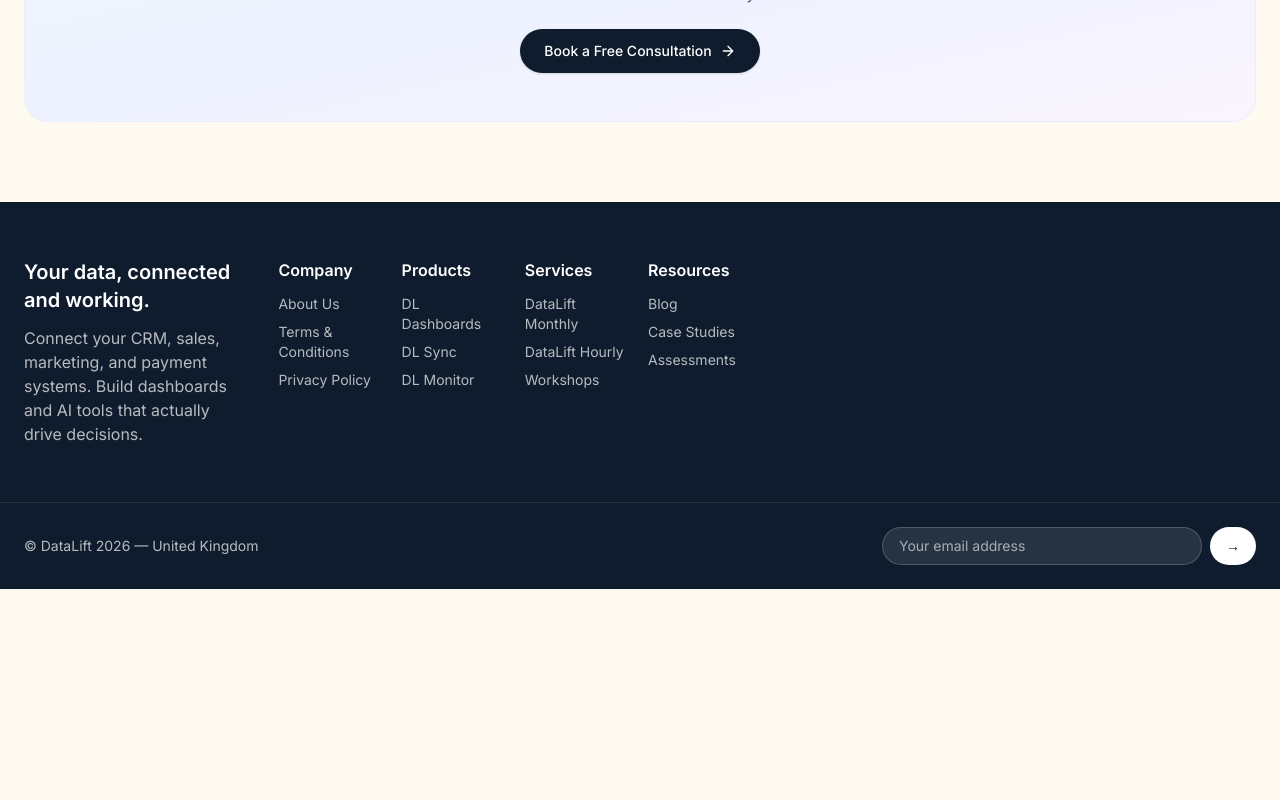
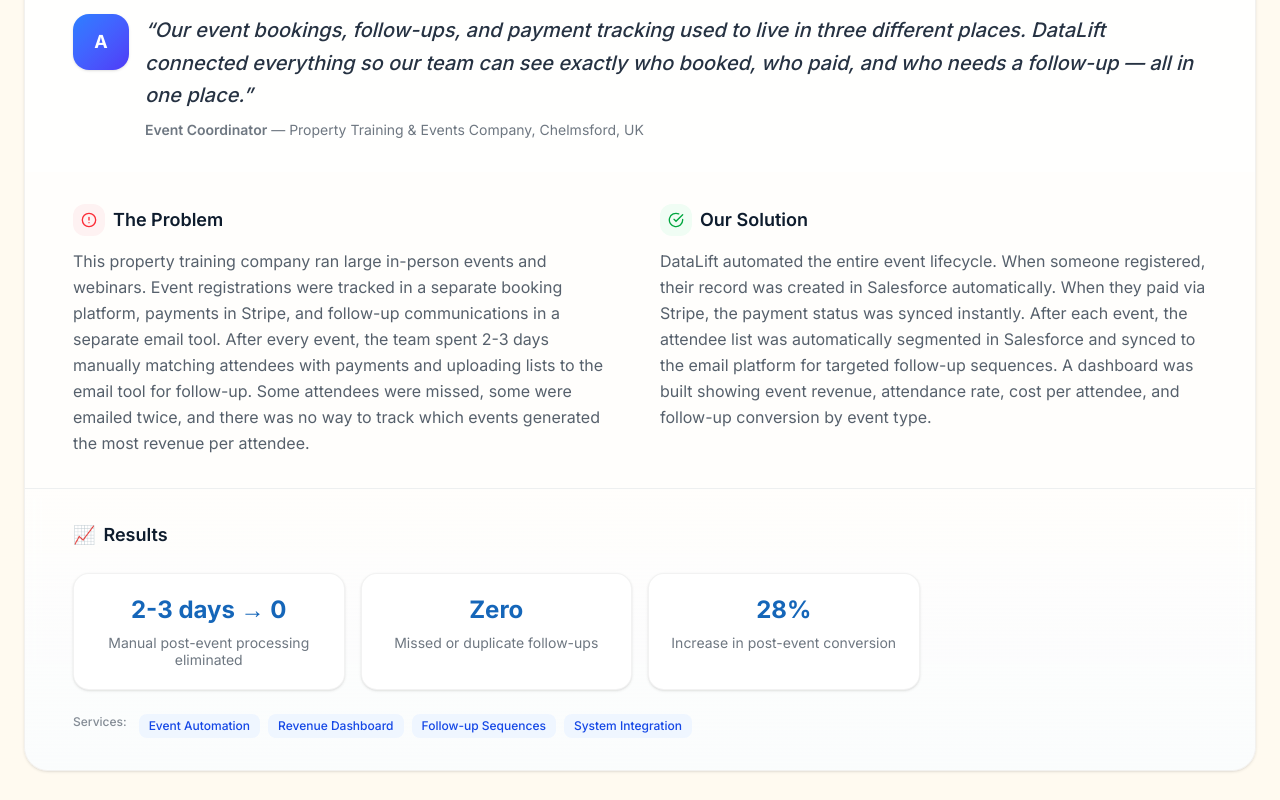
Before and after one commit to mehrdadie/xray-clone, a Next.js app: page /case-studies in a window 1280 px wide. Shown: the part 3580-4380 px from the top of the page. Before the commit the page ends 4169 px from the top, so only its background shows below. Built offline with nearby package versions, Linux system fonts and the light colour scheme.

Commit message:
Add 5 more case studies based on prospect types, fix mobile: smaller stats bar text, lg breakpoint for 4-col results grid

```diff
--- a/app/case-studies/page.tsx
+++ b/app/case-studies/page.tsx
@@ -69,6 +69,112 @@
     tools: ['Salesforce', 'Chargebee', 'n8n'],
     services: ['Real-time Dashboards', 'Revenue Analytics', 'Churn Alert Automation', 'System Integration'],
   },
+  {
+    id: 'property-events-chelmsford',
+    company: 'Property Training & Events Company',
+    location: 'Chelmsford, UK',
+    industry: 'Property Education & Events',
+    author: 'Event Coordinator',
+    avatar: 'A',
+    quote:
+      "Our event bookings, follow-ups, and payment tracking used to live in three different places. DataLift connected everything so our team can see exactly who booked, who paid, and who needs a follow-up — all in one place.",
+    problem:
+      "This property training company ran large in-person events and webinars. Event registrations were tracked in a separate booking platform, payments in Stripe, and follow-up communications in a separate email tool. After every event, the team spent 2-3 days manually matching attendees with payments and uploading lists to the email tool for follow-up. Some attendees were missed, some were emailed twice, and there was no way to track which events generated the most revenue per attendee.",
+    solution:
+      "DataLift automated the entire event lifecycle. When someone registered, their record was created in Salesforce automatically. When they paid via Stripe, the payment status was synced instantly. After each event, the attendee list was automatically segmented in Salesforce and synced to the email platform for targeted follow-up sequences. A dashboard was built showing event revenue, attendance rate, cost per attendee, and follow-up conversion by event type.",
+    results: [
+      { metric: '2-3 days → 0', label: 'Manual post-event processing eliminated' },
+      { metric: 'Zero', label: 'Missed or duplicate follow-ups' },
+      { metric: '28%', label: 'Increase in post-event conversion' },
+    ],
+    tools: ['Salesforce', 'Stripe', 'Email Platform', 'n8n'],
+    services: ['Event Automation', 'Revenue Dashboard', 'Follow-up Sequences', 'System Integration'],
+  },
+  {
+    id: 'sales-training-reading',
+    company: 'UK Sales Training Company',
+    location: 'Reading, UK',
+    industry: 'Sales Training & Coaching',
+    author: 'Head of Operations',
+    avatar: 'K',
+    quote:
+      "We deliver training to hundreds of delegates each month. DataLift built a system that tracks every delegate from booking to completion, automatically sends certificates, and gives us a dashboard of training impact per client. It saved us a full-time admin role.",
+    problem:
+      "A UK sales training company delivered open courses and in-house training to hundreds of delegates per month. Bookings were managed in a CRM, but delegate attendance, course completion, and certificate issuance were all tracked manually in spreadsheets. The team couldn't answer basic questions like 'what's our completion rate?' or 'which clients have pending training credits?' without spending days cross-referencing spreadsheets. Certificate issuance was manual and error-prone.",
+    solution:
+      "DataLift built an automated delegate tracking system connected to the CRM. When a delegate booked, a training record was auto-created. Attendance was tracked via a simple check-in form, and completion status automatically triggered certificate generation via an email automation. A dashboard showed live completion rates, training credits remaining per client, and revenue per training programme. Monthly admin work was reduced to near zero.",
+    results: [
+      { metric: '1 FTE', label: 'Admin role reallocated to higher-value work' },
+      { metric: 'Auto', label: 'Certificate issuance (was manual)' },
+      { metric: '95%', label: 'Course completion tracking accuracy' },
+      { metric: '100+', label: 'Delegates auto-tracked per month' },
+    ],
+    tools: ['CRM', 'Google Sheets', 'Email Platform', 'n8n'],
+    services: ['Delegate Tracking System', 'Certificate Automation', 'Training Dashboard', 'System Integration'],
+  },
+  {
+    id: 'wealth-education-webinars',
+    company: 'Wealth Education Company',
+    location: 'UK-wide',
+    industry: 'Wealth & Property Education',
+    author: 'Marketing Manager',
+    avatar: 'W',
+    quote:
+      "We run webinars every week, but we never knew which ones actually drove sales. DataLift connected our webinar platform to our CRM and payment system so we can finally see the full journey from attendee to paying customer.",
+    problem:
+      "This wealth education company ran weekly webinars to attract new customers. Webinar registrations were in Zoom, leads in Salesforce, and payments in Chargebee — but no system connected them. The marketing team couldn't answer 'which webinars produce the most paying customers?' or 'how long does it take from webinar attendance to purchase?' Budget was being spent on webinars with no visibility into ROI.",
+    solution:
+      "DataLift built a webinar-to-revenue pipeline. Webinar registrations from Zoom were automatically synced to Salesforce as leads. When a lead made a purchase through Chargebee, the system traced it back to the specific webinar they attended. A dashboard showed webinar attendance → purchase conversion rate, average time-to-purchase per webinar topic, and revenue attributed to each webinar. The marketing team could now see which topics drove the highest-value sales.",
+    results: [
+      { metric: 'Full funnel', label: 'Webinar-to-revenue attribution' },
+      { metric: '3.2x', label: 'ROI on top-performing webinar topics' },
+      { metric: '48 hrs', label: 'Average time from webinar to purchase (was unknown)' },
+    ],
+    tools: ['Zoom', 'Salesforce', 'Chargebee', 'n8n'],
+    services: ['Webinar Attribution', 'Revenue Dashboard', 'Lead-to-Sale Tracking', 'System Integration'],
+  },
+  {
+    id: 'telesales-consultancy-manchester',
+    company: 'Telesales Consultancy',
+    location: 'Manchester, UK',
+    industry: 'Telesales & Sales Consultancy',
+    author: 'Operations Lead',
+    avatar: 'D',
+    quote:
+      "We coach telesales teams across the UK. DataLift connected our call tracking, CRM, and reporting so our consultants can see every client's call metrics, pipeline, and conversion rates in one dashboard instead of three different systems.",
+    problem:
+      "A telesales consultancy tracked client call activity in a call analytics platform, pipeline in Salesforce, and delivered weekly performance reports via manually compiled spreadsheets. Consultants spent 4+ hours per week per client building reports. Clients couldn't get real-time visibility into their telesales performance — they had to wait for a weekly emailed spreadsheet.",
+    solution:
+      "DataLift connected the call analytics platform to Salesforce and built a client-facing dashboard. Call volumes, conversion rates, and pipeline value were synced automatically. Each client got a personalised dashboard link showing live telesales performance. Consultants stopped building manual reports entirely — the dashboard became the reporting tool.",
+    results: [
+      { metric: '4 hrs → 0', label: 'Per-client weekly reporting time' },
+      { metric: 'Real-time', label: 'Client access to performance data' },
+      { metric: '15+', label: 'Clients on automated dashboards' },
+    ],
+    tools: ['Call Analytics', 'Salesforce', 'Google Sheets', 'n8n'],
+    services: ['Client Dashboard', 'Call Tracking Integration', 'Automated Reporting', 'System Integration'],
+  },
+  {
+    id: 'property-investment-coaching',
+    company: 'Property Investment Education Company',
+    location: 'UK-wide',
+    industry: 'Property Investment Coaching',
+    author: 'Client Success Manager',
+    avatar: 'T',
+    quote:
+      "Our coaching students used to get lost between systems — booking in one, course access in another, support tickets elsewhere. DataLift created a single student journey so nothing falls through the cracks anymore.",
+    problem:
+      "A property investment education company offered coaching programmes with multiple stages: initial consultation, course enrollment, module access, coaching calls, and ongoing support. Each stage lived in a different system: consultations booked in Calendly, course access in an LMS, coaching calls tracked in a spreadsheet, and support in a helpdesk tool. Students frequently fell through the gaps — some paid but never got course access, others booked coaching calls but the consultant had no context.",
+    solution:
+      "DataLift built a unified student journey system. When a consultation was booked in Calendly, a complete student record was created in Salesforce with a stage tracker. Payment triggered automatic LMS enrollment. Coaching call bookings were synced to the consultant's calendar with full student context attached. A dashboard showed every student's current stage, flagged those stuck between stages for more than 7 days, and tracked overall programme completion rates.",
+    results: [
+      { metric: 'Zero', label: 'Students lost between systems' },
+      { metric: '7-day alert', label: 'Automatic flag for stuck students' },
+      { metric: '42%', label: 'Improvement in programme completion rate' },
+    ],
+    tools: ['Calendly', 'Salesforce', 'LMS', 'Helpdesk', 'n8n'],
+    services: ['Student Journey Automation', 'Stage Tracking Dashboard', 'Alert System', 'System Integration'],
+  },
 ];
 
 export default function CaseStudiesPage() {
@@ -78,24 +184,24 @@
       subtitle="Real results from UK businesses we've helped — measured in hours saved, errors removed, and decisions made faster."
     >
       {/* Hero stats bar */}
-      <section className="pb-8 md:pb-12">
+      <section className="pb-6 md:pb-12">
         <div className="mx-auto max-w-7xl px-4 sm:px-6">
           <Reveal>
-            <div className="grid grid-cols-2 md:grid-cols-4 gap-4 md:gap-6 rounded-3xl bg-white/70 border border-black/5 p-5 md:p-8 shadow-sm">
+            <div className="grid grid-cols-2 md:grid-cols-4 gap-3 md:gap-6 rounded-3xl bg-white/70 border border-black/5 p-4 sm:p-5 md:p-8 shadow-sm">
               <div className="text-center md:text-left">
-                <div className="text-2xl md:text-4xl font-bold text-[var(--accent)]">8+</div>
+                <div className="text-xl sm:text-2xl md:text-4xl font-bold text-[var(--accent)]">8+</div>
                 <div className="text-xs md:text-sm text-[var(--foreground)]/60 mt-1">UK Businesses Served</div>
               </div>
               <div className="text-center md:text-left">
-                <div className="text-2xl md:text-4xl font-bold text-[var(--accent)]">10k+</div>
+                <div className="text-xl sm:text-2xl md:text-4xl font-bold text-[var(--accent)]">10k+</div>
                 <div className="text-xs md:text-sm text-[var(--foreground)]/60 mt-1">Hours Automated</div>
               </div>
               <div className="text-center md:text-left">
-                <div className="text-2xl md:text-4xl font-bold text-[var(--accent)]">50+</div>
+                <div className="text-xl sm:text-2xl md:text-4xl font-bold text-[var(--accent)]">50+</div>
                 <div className="text-xs md:text-sm text-[var(--foreground)]/60 mt-1">Systems Connected</div>
               </div>
               <div className="text-center md:text-left">
-                <div className="text-2xl md:text-4xl font-bold text-[var(--accent)]">99.9%</div>
+                <div className="text-xl sm:text-2xl md:text-4xl font-bold text-[var(--accent)]">99.9%</div>
                 <div className="text-xs md:text-sm text-[var(--foreground)]/60 mt-1">Uptime Maintained</div>
               </div>
             </div>
@@ -186,7 +292,7 @@
                   <h3 className="text-base md:text-lg font-semibold mb-4 md:mb-6 flex items-center gap-2">
                     <span className="text-blue-600">📈</span> Results
                   </h3>
-                  <div className="grid grid-cols-2 md:grid-cols-4 gap-3 md:gap-4">
+                  <div className="grid grid-cols-2 lg:grid-cols-4 gap-3 md:gap-4">
                     {cs.results.map((r) => (
                       <div key={r.label} className="rounded-2xl bg-white border border-black/5 p-3 md:p-5 text-center shadow-sm">
                         <div className="text-lg md:text-2xl font-bold text-[var(--accent)]">{r.metric}</div>
```
